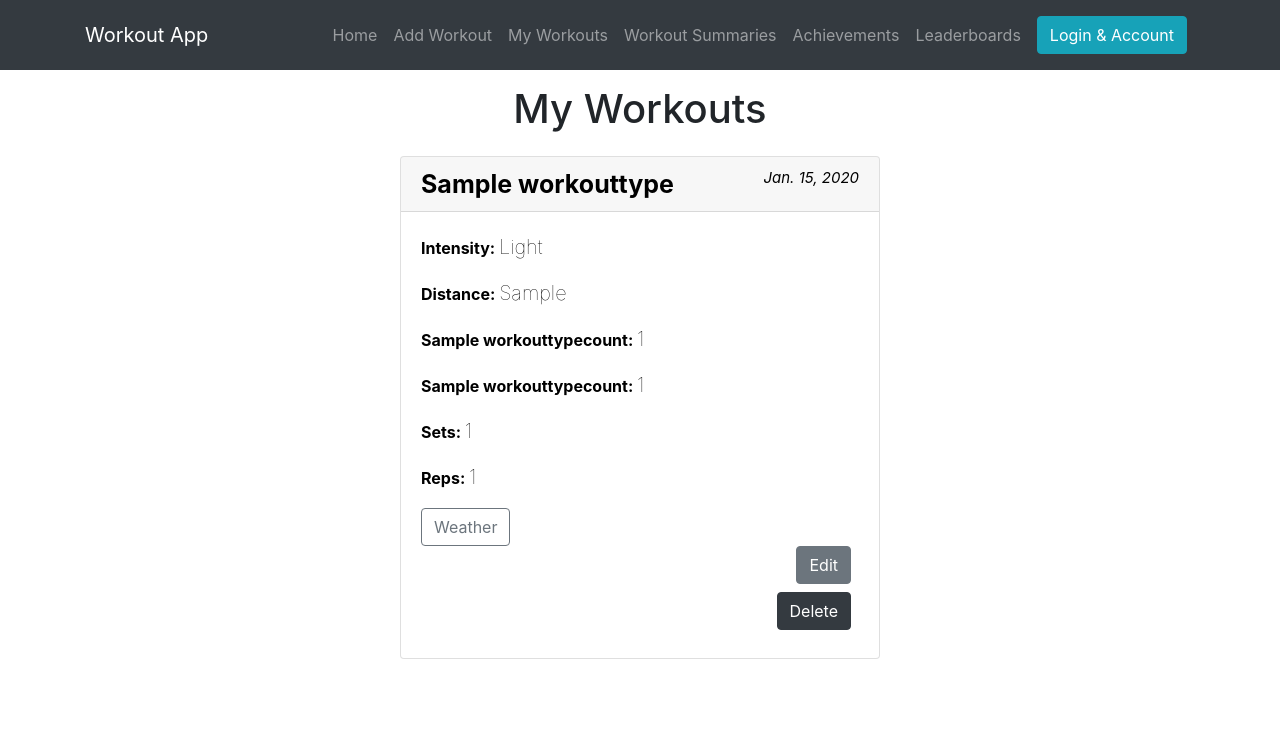
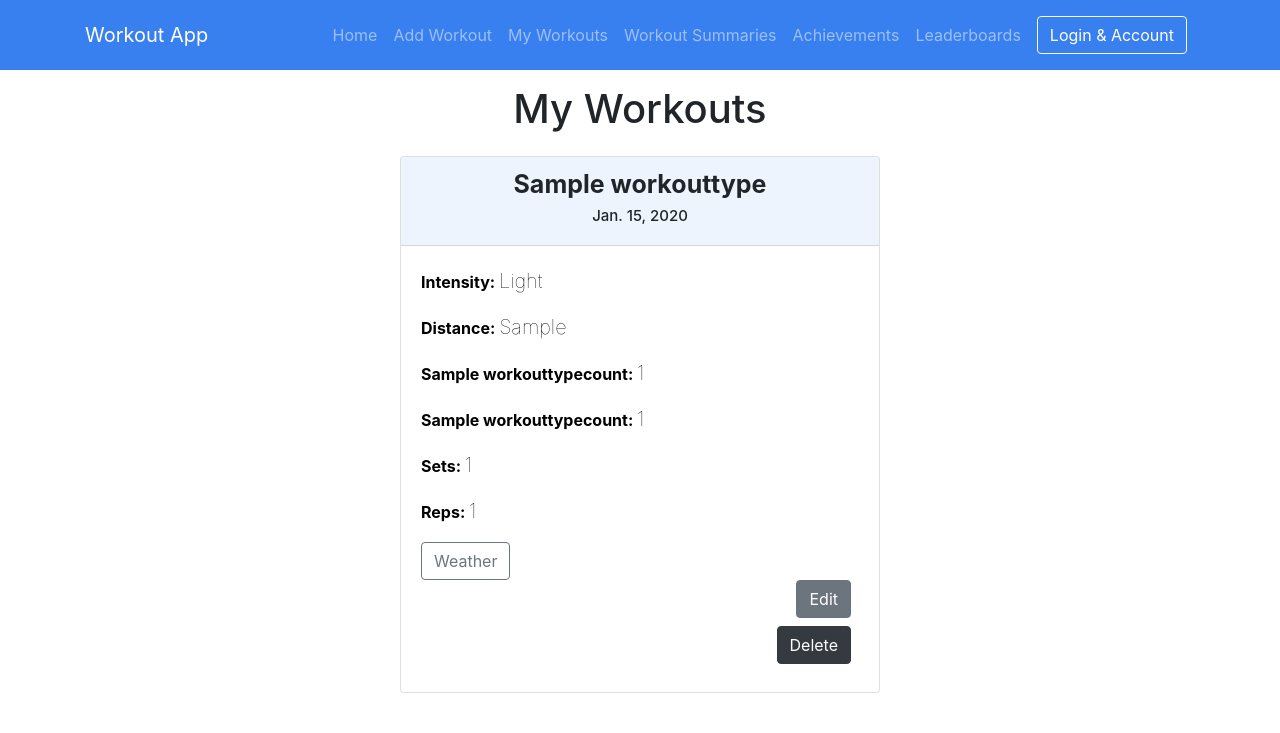
Before and after one commit to calrh007/project-a-07-personal-copy, a Django app: page /workout_linked_list/ in a window 1280 px wide. Shown: the top 733 px of the page. Run offline with Django 3.2, Linux system fonts and the light colour scheme; a user stored in the database is signed in; tables that the repository leaves empty hold one stand-in row (values such as "Sample post").

Commit message:
color and format

```diff
--- a/workout_app/templates/workout_app/add_workout_linked.html
+++ b/workout_app/templates/workout_app/add_workout_linked.html
@@ -6,7 +6,7 @@
 
 <h1 style="text-align:center; padding:15px">Add Workout</h1>
 <div class="mx-auto" style="max-width: 50rem;">
-  <p><a href="{% url 'add_workout_linked'%}">Add Workout</a> / <a href="{% url 'add_workout_type'%}">Add Workout Type</a> / <a href="{% url 'add_workout_type_count' %}">Add Count Type</a></p>
+  <p style="color: #387FF0"><a href="{% url 'add_workout_linked'%}" style="color: #387FF0">Add Workout</a> / <a href="{% url 'add_workout_type'%}" style="color:#387FF0">Add Workout Type</a> / <a href="{% url 'add_workout_type_count' %}" style="color: #387FF0">Add Count Type</a></p>
   <form action="" method="post">
       {% csrf_token %}
         {% comment %}
--- a/workout_app/templates/workout_app/add_workout_type.html
+++ b/workout_app/templates/workout_app/add_workout_type.html
@@ -5,8 +5,8 @@
 {% block content %}
 
 <h1 style="text-align:center; padding:15px">Add Workout Type</h1>
-<div class="mx-auto" style="width:40%">
-  <p><a href="{% url 'add_workout_linked'%}">Add Workout</a> / <a href="{% url 'add_workout_type'%}">Add Workout Type</a> / <a href="{% url 'add_workout_type_count' %}">Add Count Type</a></p>
+<div class="mx-auto" style="max-width: 50rem;">
+  <p style="color: #387FF0"><a href="{% url 'add_workout_linked'%}" style="color: #387FF0">Add Workout</a> / <a href="{% url 'add_workout_type'%}" style="color:#387FF0">Add Workout Type</a> / <a href="{% url 'add_workout_type_count' %}" style="color: #387FF0">Add Count Type</a></p>
   <form action="" method="post">
       {% csrf_token %}
         {{ form|crispy }}
--- a/workout_app/templates/workout_app/add_workout_type_count.html
+++ b/workout_app/templates/workout_app/add_workout_type_count.html
@@ -6,7 +6,7 @@
 
 <h1 style="text-align:center; padding:15px">Add Workout Type Count</h1>
 <div class="mx-auto" style="width:40%">
-  <p><a href="{% url 'add_workout_linked'%}">Add Workout</a> / <a href="{% url 'add_workout_type'%}">Add Workout Type</a> / <a href="{% url 'add_workout_type_count' %}">Add Count Type</a></p>
+  <p style="color: #387FF0"><a href="{% url 'add_workout_linked'%}" style="color: #387FF0">Add Workout</a> / <a href="{% url 'add_workout_type'%}" style="color:#387FF0">Add Workout Type</a> / <a href="{% url 'add_workout_type_count' %}" style="color: #387FF0">Add Count Type</a></p>
   <form action="" method="post">
       {% csrf_token %}
         {{ form|crispy }}
--- a/workout_app/templates/workout_app/base.html
+++ b/workout_app/templates/workout_app/base.html
@@ -22,7 +22,7 @@
     <meta name="author" content="CS 3240 Spring 2021 Group A07">
     <title>Workout App</title>
 
-    <nav class="navbar navbar-expand-lg navbar-dark bg-dark static-top">
+    <nav class="navbar navbar-expand-lg navbar-dark static-top" style="background-color: #387FF0">
         <div class="container">
           <a class="navbar-brand" href="/">Workout App</a>
           <button class="navbar-toggler" type="button" data-toggle="collapse" data-target="#navbarResponsive" aria-controls="navbarResponsive" aria-expanded="false" aria-label="Toggle navigation">
@@ -61,7 +61,7 @@
               </li>
 
               <li class="nav-item">
-                <a class="nav-link" href="{% url 'login' %}"><button class="btn btn-info">Login & Account</button></a>
+                <a class="nav-link" href="{% url 'login' %}" style="color:white"><button class="btn btn-outline-light" style="background-color: #387FF0; color:white">Login & Account</button></a>
               </li>
             </ul>
           </div>
--- a/workout_app/templates/workout_app/edit_workout_linked.html
+++ b/workout_app/templates/workout_app/edit_workout_linked.html
@@ -5,7 +5,7 @@
 {% block content %}
 
 <h1 style="text-align:center; padding:15px">Edit Workout</h1>
-<div class="mx-auto" style="width:40%">
+<div class="mx-auto" style="max-width: 50rem;">
   <form action="" method="post">
       {% csrf_token %}
         {{ form|crispy }}
--- a/workout_app/templates/workout_app/leaderboard.html
+++ b/workout_app/templates/workout_app/leaderboard.html
@@ -5,6 +5,7 @@
     <h1 style="padding:15px">Leaderboards</h1>
     {% if leader_board %}
         {% for wt, lbl in leader_board %}
+            <div class="card mx-auto mb-4" style="max-width: 65rem">
                 <h2 style="padding:15px; font-weight:bold">{{wt}}</h2>
                 {% for cat_title, lb_list in lbl %}
                     <h4 style="padding:5px">{{cat_title}}</h4>
@@ -27,6 +28,7 @@
                         </tbody>
                     </table>
                 {% endfor %}
+            </div>
         {% endfor %}
     {% else %}
         <p>No such leaderboards are available.</p>
--- a/workout_app/templates/workout_app/workout_linked_list.html
+++ b/workout_app/templates/workout_app/workout_linked_list.html
@@ -5,14 +5,16 @@
     <h1 style="padding:15px">My Workouts</h1>
 {% if user_workouts %}
     {% for workout_linked in user_workouts %}
-        <div class="card mx-auto mb-3" style="max-width: 30rem;">
-            <div class="card-header">
-                <h2 style="color: black; font-weight:bold"><span style="float:left; font-weight:bold; font-size:25px">{{ workout_linked.workoutType }} </span>
-                <span style="float:right; font-weight:lighter; font-size:15px"><em>{{ workout_linked.start_date }}
-                {% if not workout_linked.one_day %}
-                    - {{workout_linked.end_date}}
-                {% endif %}
-                </em></span></h2>
+        <div class="card mx-auto mb-3" style="max-width: 30rem">
+            <div class="card-header" style="background-color:#eef4fe">
+                <div class="text-center">
+                    <h2 style="font-weight:bold; font-weight:bold; font-size:25px">{{ workout_linked.workoutType }}</h2>
+                    <h6 style="font-size:15px">{{ workout_linked.start_date }}
+                    {% if not workout_linked.one_day %}
+                        - {{workout_linked.end_date}}
+                    {% endif %}
+                    </h6>
+                </div>
             </div>
             <div class="card-body" style="text-align:left">
                 {% if workout_linked.workoutType.has_intensity %}
```
Also changed, not shown: workout_app/templates/workout_app/achievements.html (+12 -7 lines), workout_app/templates/workout_app/workout_summary.html (+4 -5 lines), workout_app/templates/workout_app/workout_weather.html (+8 -8 lines). Lines whose indentation alone changed are shown as unchanged.
